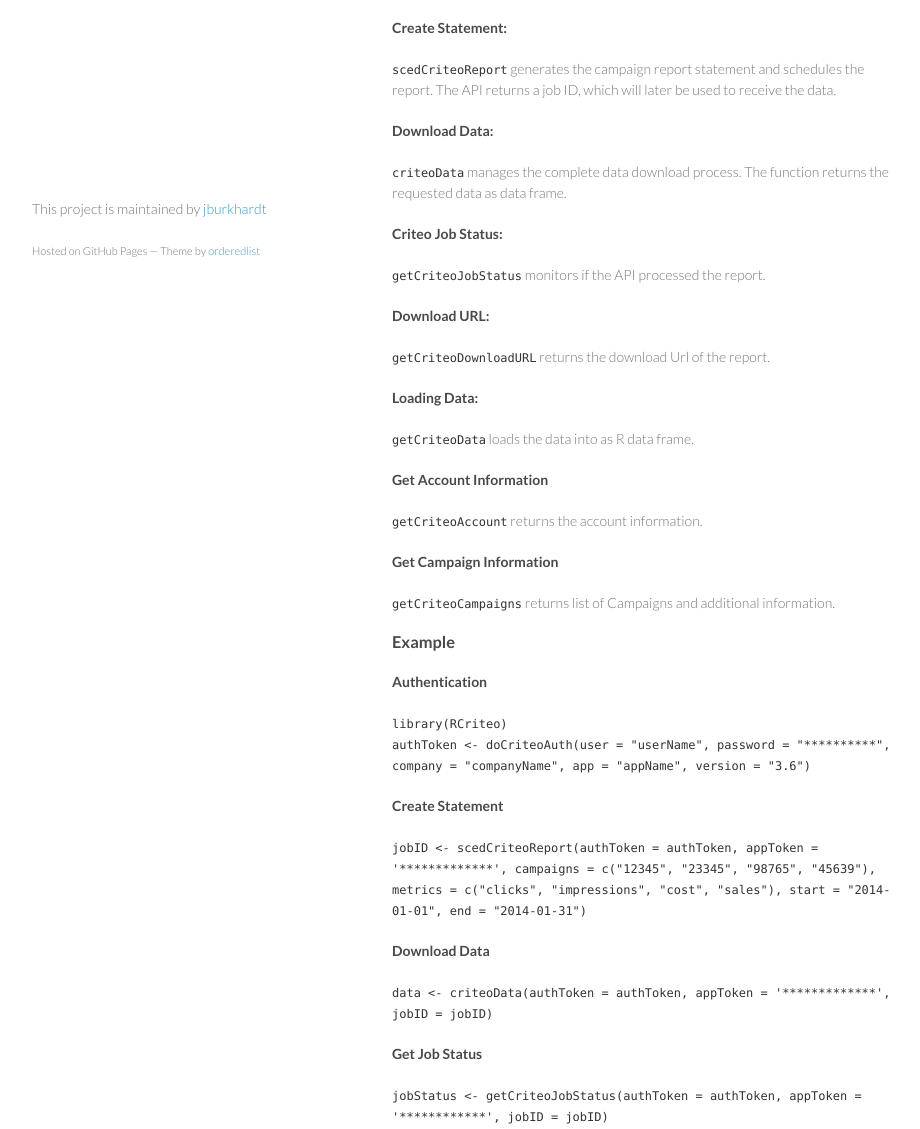
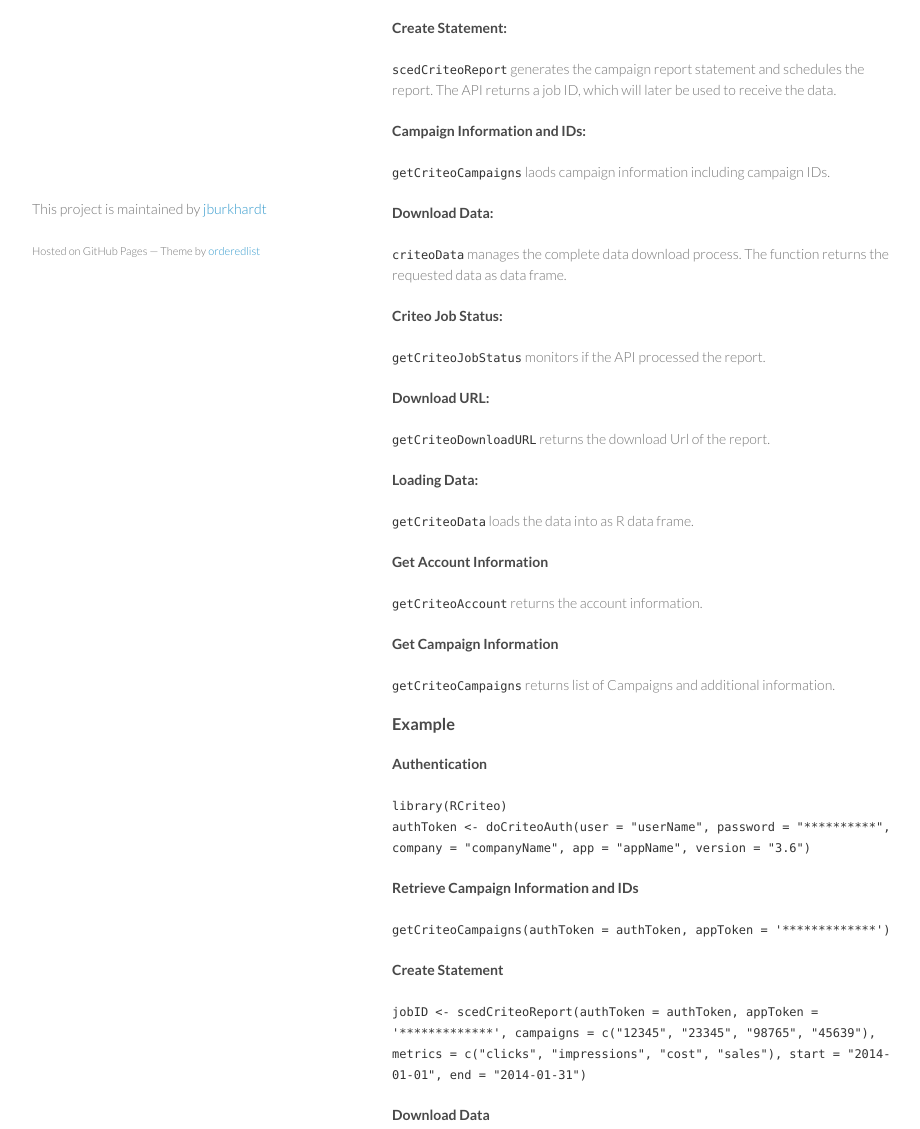
Before and after one commit to banboo-data/RCriteo, a plain HTML site: page index.html in a window 1280 px wide. Shown: the part 470-1599 px from the top of the page, without its empty margins (178-1098 px from the left). Drawn offline with Linux system fonts and the light colour scheme.

Commit message:
adjust index.html

```diff
--- a/index.html
+++ b/index.html
@@ -60,6 +60,11 @@ The <strong>data</strong> can be <strong>downloaded</strong> and will be transfo
 The API returns a job ID, which will later be used to receive the data.</p>
 
 <h4>
+<a id="campaign-data-1" class="anchor" href="#campaign-data-1" aria-hidden="true"><span class="octicon octicon-link"></span></a>Campaign Information and IDs:</h4>
+
+<p><code>getCriteoCampaigns</code> laods campaign information including campaign IDs.</p>
+
+<h4>
 <a id="download-data" class="anchor" href="#download-data" aria-hidden="true"><span class="octicon octicon-link"></span></a>Download Data:</h4>
 
 <p><code>criteoData</code> manages the complete data download process. The function returns the requested data as data frame.</p>
@@ -101,6 +106,11 @@ The API returns a job ID, which will later be used to receive the data.</p>
                             company = "companyName",
                             app = "appName",
                             version = "3.6")</code></p>
+<h4>
+<a id="campaign-data" class="anchor" href="#campaign-data" aria-hidden="true"><span class="octicon octicon-link"></span></a>Retrieve Campaign Information and IDs</h4>
+
+<p><code>getCriteoCampaigns(authToken = authToken,
+                           appToken = '*************')</code></p>
 
 <h4>
 <a id="create-statement-1" class="anchor" href="#create-statement-1" aria-hidden="true"><span class="octicon octicon-link"></span></a>Create Statement</h4>
```
